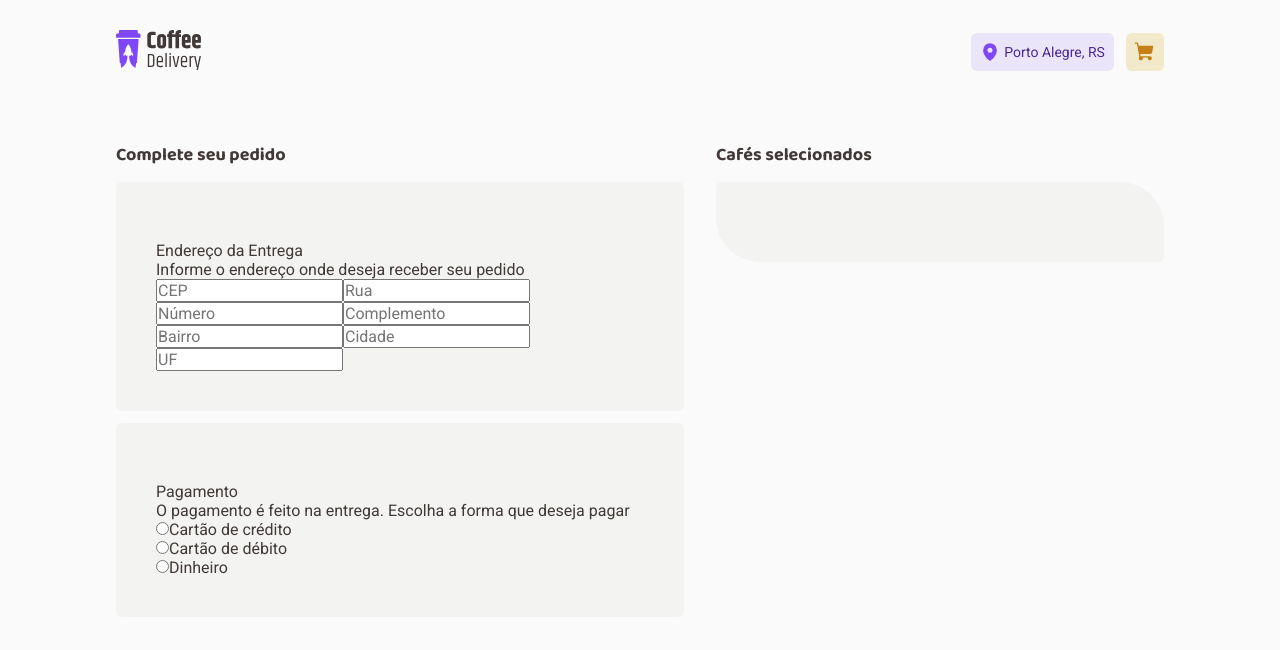
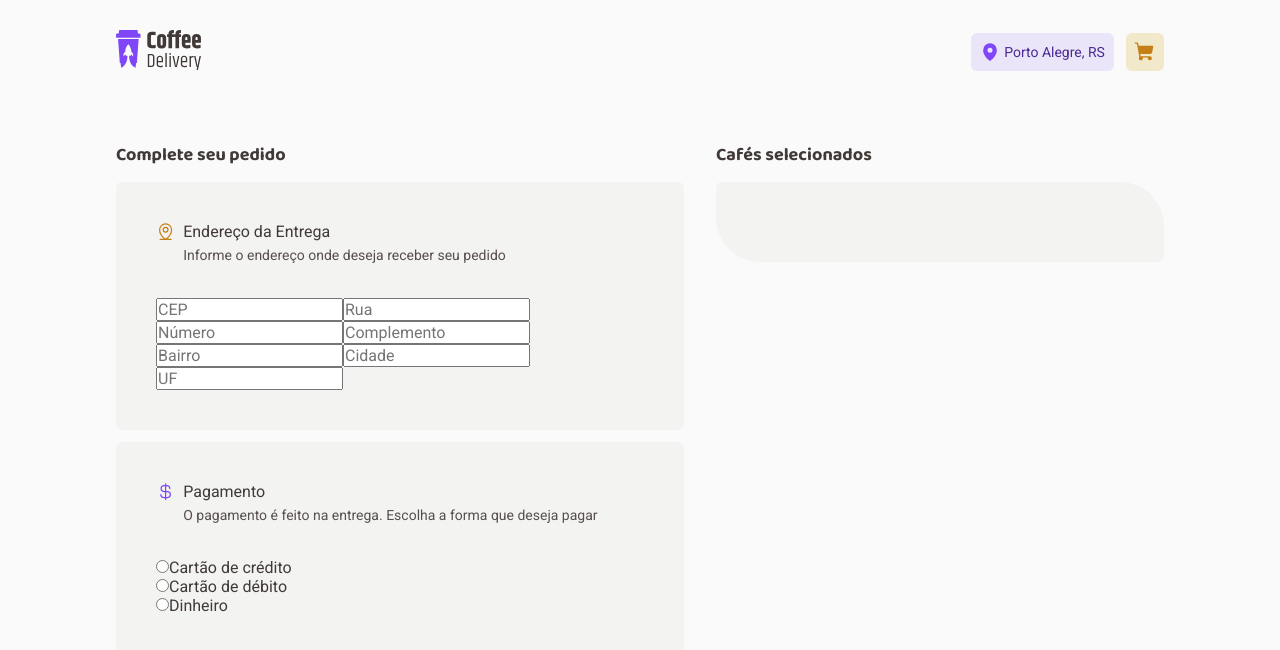
Before and after one commit to LuisRuda/ignite-reactjs-desafio02-coffee-delivery, a React (Vite) app: page /checkout in a window 1280 px wide. Shown: the top 650 px of the page. Built offline with nearby package versions, Linux system fonts and the light colour scheme.

Commit message:
feature: created form component

```diff
--- /dev/null
+++ b/src/pages/Checkout/Form/index.tsx
@@ -0,0 +1,59 @@
+import { useTheme } from 'styled-components'
+import { CurrencyDollar, MapPinLine } from 'phosphor-react'
+
+import { FormContainer, SectionHeader } from './styles'
+
+export function Form() {
+  const theme = useTheme()
+
+  return (
+    <FormContainer action="">
+      <div>
+        <SectionHeader>
+          <MapPinLine color={theme['yellow-900']} />
+          <div>
+            <p>Endereço da Entrega</p>
+            <span>Informe o endereço onde deseja receber seu pedido</span>
+          </div>
+        </SectionHeader>
+        <input type="text" placeholder="CEP" />
+        <input type="text" placeholder="Rua" />
+        <input type="text" placeholder="Número" />
+        <input type="text" placeholder="Complemento" />
+        <input type="text" placeholder="Bairro" />
+        <input type="text" placeholder="Cidade" />
+        <input type="text" placeholder="UF" />
+      </div>
+
+      <div>
+        <SectionHeader>
+          <CurrencyDollar color={theme['purple-500']} />
+          <div>
+            <p>Pagamento</p>
+            <span>
+              O pagamento é feito na entrega. Escolha a forma que deseja pagar
+            </span>
+          </div>
+        </SectionHeader>
+        <div className="radio">
+          <label>
+            <input type="radio" value="credit-card" />
+            Cartão de crédito
+          </label>
+        </div>
+        <div className="radio">
+          <label>
+            <input type="radio" value="debit-card" />
+            Cartão de débito
+          </label>
+        </div>
+        <div className="radio">
+          <label>
+            <input type="radio" value="money" />
+            Dinheiro
+          </label>
+        </div>
+      </div>
+    </FormContainer>
+  )
+}
--- /dev/null
+++ b/src/pages/Checkout/Form/styles.ts
@@ -0,0 +1,37 @@
+import styled from 'styled-components'
+
+export const FormContainer = styled.form`
+  > div {
+    flex: 1;
+    padding: 2.5rem;
+    border-radius: 6px;
+    background: ${({ theme }) => theme['gray-100']};
+
+    &:last-child {
+      margin-top: 0.75rem;
+    }
+  }
+`
+
+export const SectionHeader = styled.div`
+  gap: 0.5rem;
+  display: flex;
+  line-height: 1.3;
+  margin-bottom: 2rem;
+  align-items: flex-start;
+
+  > svg {
+    width: 1.2rem;
+    height: 1.2rem;
+  }
+
+  p {
+    font-size: 1rem;
+    margin-bottom: 0.125rem;
+  }
+
+  span {
+    font-size: 0.875rem;
+    color: ${({ theme }) => theme['gray-700']};
+  }
+`
--- a/src/pages/Checkout/index.tsx
+++ b/src/pages/Checkout/index.tsx
@@ -1,4 +1,5 @@
-import { CheckoutContainer, BaseContainer, CoffeesContainer } from './styles'
+import { Form } from './Form'
+import { CheckoutContainer, CoffeesContainer } from './styles'
 
 export function Checkout() {
   return (
@@ -6,55 +7,7 @@ export function Checkout() {
       <section>
         <h2>Complete seu pedido</h2>
 
-        <form action="">
-          <BaseContainer>
-            <div>
-              <img src="" alt="" />
-              <div>
-                <p>Endereço da Entrega</p>
-                <span>Informe o endereço onde deseja receber seu pedido</span>
-              </div>
-            </div>
-            <input type="text" placeholder="CEP" />
-            <input type="text" placeholder="Rua" />
-            <input type="text" placeholder="Número" />
-            <input type="text" placeholder="Complemento" />
-            <input type="text" placeholder="Bairro" />
-            <input type="text" placeholder="Cidade" />
-            <input type="text" placeholder="UF" />
-          </BaseContainer>
-
-          <BaseContainer>
-            <div>
-              <img src="" alt="" />
-              <div>
-                <p>Pagamento</p>
-                <span>
-                  O pagamento é feito na entrega. Escolha a forma que deseja
-                  pagar
-                </span>
-              </div>
-            </div>
-            <div className="radio">
-              <label>
-                <input type="radio" value="credit-card" />
-                Cartão de crédito
-              </label>
-            </div>
-            <div className="radio">
-              <label>
-                <input type="radio" value="debit-card" />
-                Cartão de débito
-              </label>
-            </div>
-            <div className="radio">
-              <label>
-                <input type="radio" value="money" />
-                Dinheiro
-              </label>
-            </div>
-          </BaseContainer>
-        </form>
+        <Form />
       </section>
 
       <section>
--- a/src/pages/Checkout/styles.ts
+++ b/src/pages/Checkout/styles.ts
@@ -17,17 +17,9 @@ export const CheckoutContainer = styled.div`
   }
 `
 
-export const BaseContainer = styled.div`
+export const CoffeesContainer = styled.div`
   flex: 1;
   padding: 2.5rem;
-  border-radius: 6px;
   background: ${({ theme }) => theme['gray-100']};
-
-  & + & {
-    margin-top: 0.75rem;
-  }
-`
-
-export const CoffeesContainer = styled(BaseContainer)`
   border-radius: 6px 44px;
 `
```
